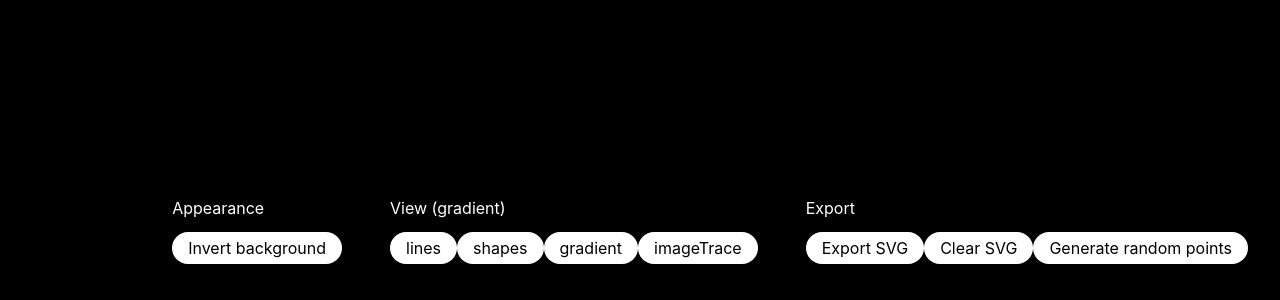
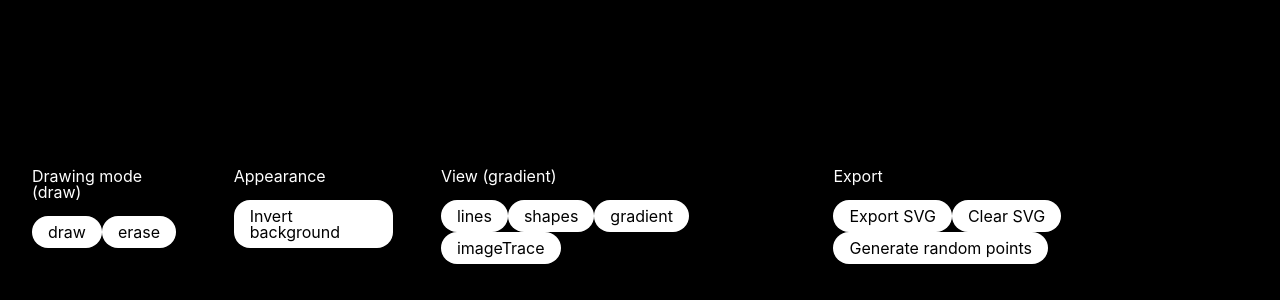
Before and after one commit to moritzsalla/polytess, a React (Create React App) app: page / in a window 1280 px wide. Shown: the part 504-804 px from the top of the page. Built offline with nearby package versions, Linux system fonts and the light colour scheme.

Commit message:
Add drawing mode functionality; implement mode selection in Menu component; update persistent state management in App component

```diff
--- a/src/App.tsx
+++ b/src/App.tsx
@@ -4,7 +4,7 @@ import SvgCanvas, {
 	type OnDragFn,
 	type Points,
 } from "./SvgCanvas/SvgCanvas";
-import { STORAGE_KEYS, type View } from "./config";
+import { STORAGE_KEYS, type Mode, type View } from "./config";
 import ErrorBoundary from "./ErrorBoundary/ErrorBoundary";
 import { downloadSvgFile, generateInitialPoints } from "./utils";
 import { usePersistentState } from "./usePersistentStorage";
@@ -17,6 +17,7 @@ const ERROR_FALLBACK_COMPONENT = <div>Something went wrong</div>;
 const App = () => {
 	const svgRef = useRef<SVGSVGElement>(null);
 
+	const [mode, setMode] = usePersistentState<Mode>(STORAGE_KEYS.MODE, "draw");
 	const [view, setView] = usePersistentState<View>(
 		STORAGE_KEYS.VIEW,
 		"gradient",
@@ -70,7 +71,9 @@ const App = () => {
 			</ErrorBoundary>
 			<Menu
 				view={view}
+				mode={mode}
 				setView={setView}
+				setMode={setMode}
 				onExport={handleExportSVG}
 				onClear={() => setPoints([])}
 				onGenerate={() => setPoints(generateInitialPoints())}
--- a/src/Menu/Menu.tsx
+++ b/src/Menu/Menu.tsx
@@ -1,11 +1,13 @@
 import css from "./Menu.module.css";
 import Button from "../Button/Button";
-import { VIEWS, type View } from "../config";
+import { MODES, VIEWS, type Mode, type View } from "../config";
 import { invertAppTheme } from "./utils";
 
 type MenuProps = {
 	view: View;
+	mode: Mode;
 	setView: (view: View) => void;
+	setMode: (mode: Mode) => void;
 	onExport: () => void;
 	onClear: () => void;
 	onGenerate: () => void;
@@ -14,10 +16,26 @@ type MenuProps = {
 const Menu = (props: MenuProps) => {
 	return (
 		<menu className={css.wrapper}>
+			<DrawingModePanel {...props} />
 			<AppearancePanel />
 			<ViewPanel {...props} />
 			<ExportPanel {...props} />
 		</menu>
+	);
+};
+
+const DrawingModePanel = ({ mode, setMode }: MenuProps) => {
+	return (
+		<div className={css.panel}>
+			<h2>Drawing mode ({mode})</h2>
+			<div>
+				{MODES.map(({ name }, index) => (
+					<Button key={`${index}${name}`} onClick={() => setMode(name)}>
+						{name}
+					</Button>
+				))}
+			</div>
+		</div>
 	);
 };
 
@@ -36,7 +54,7 @@ const ViewPanel = ({ view, setView }: MenuProps) => {
 			<h2>View ({view})</h2>
 			<div>
 				{VIEWS.map(({ name }, index) => (
-					<Button key={index + name} onClick={() => setView(name)}>
+					<Button key={`${index}${name}`} onClick={() => setView(name)}>
 						{name}
 					</Button>
 				))}
--- a/src/config.ts
+++ b/src/config.ts
@@ -1,3 +1,5 @@
+export const MODES = [{ name: "draw" }, { name: "erase" }] as const;
+
 export const VIEWS = [
 	{ name: "lines" },
 	{ name: "shapes" },
@@ -5,10 +7,11 @@ export const VIEWS = [
 	{ name: "imageTrace" },
 ] as const;
 
+export type Mode = (typeof MODES)[number]["name"];
+export type View = (typeof VIEWS)[number]["name"];
+
 export const STORAGE_KEYS = {
 	VIEW: "view",
 	POINTS: "points",
-	THEME_INVERTED: "themeInverted",
+	MODE: "mode",
 } as const;
-
-export type View = (typeof VIEWS)[number]["name"];
```
